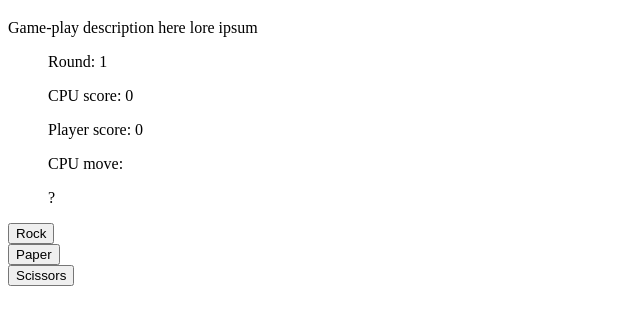
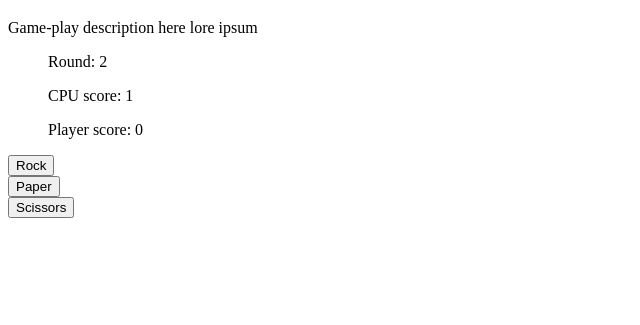
Before and after one commit to schrodobaggins/rock_paper_scissors, a plain HTML site: page index.html in a window 1280 px wide. Both pictures are taken after a click on the button "Rock". Shown: the part 61-386 px from the top of the page, without its empty margins (0-640 px from the left). Drawn offline with Linux system fonts and the light colour scheme.

Commit message:
all functionality is working now

```diff
--- a/app.js
+++ b/app.js
@@ -4,22 +4,26 @@
 
 
 // global instance variables
-
-// const playerSelection = "rock";
 const choices = ["rock","paper","scissors"];
 let playerScore = 0;
 let cpuScore = 0;
+let currRound = 1;
 
+// choices
 const rock = document.querySelector('#rock');
 const paper = document.querySelector('#paper');
 const scissors = document.querySelector('#scissors');
 
-const computerScore = document.querySelector('#current-cpu-score');
-const userScore = document.querySelector('#current-player-score');
+// keeping count of score and rounds
+const playerCounter = document.querySelector('#current-player-score');
+const computerCounter = document.querySelector('#current-cpu-score');
+const currentRound = document.querySelector('#current-round');
 
+playerCounter.textContent = 0;
+computerCounter.textContent = 0;
+currentRound.textContent = 1;
 
-
-// Actual game logic
+// user input clicks
 rock.addEventListener('click', () => {
     const computerSelection = computerPlay(choices);
     playRound('rock', computerSelection);
@@ -38,6 +42,19 @@ scissors.addEventListener('click', () => {
     game();
 })
 
+// keeps track of the user and computer scores
+window.addEventListener('click', function() {
+    playerCounter.textContent = playerScore
+});
+window.addEventListener('click', function() {
+    computerCounter.textContent = cpuScore
+});
+
+window.addEventListener('click', function(){
+    currentRound.textContent = currRound
+});
+
+// determines random output for cpu moves
 function computerPlay(choices){
         // get random index value
         const randomIndex = Math.floor(Math.random() * choices.length);
@@ -49,24 +66,24 @@ function computerPlay(choices){
 
 
 function playRound(playerSelection, computerSelection){
-    // remember to downcase string
+
     if(playerSelection == 'rock' && computerSelection == 'paper'){
-        console.log("scored");
+        currRound++
         cpuScore++;
         return "CPU has scored";
         }
     if(playerSelection == 'scissors' && computerSelection == 'rock'){
-        console.log("scored");
+        currRound++
         cpuScore++;
         return "CPU has scored";
         }
     if(playerSelection == 'paper' && computerSelection == 'scissors'){
-        console.log("scored");
+        currRound++
         cpuScore++;
         return "CPU has scored";
         }
     else{
-        console.log("scored");
+        currRound++
         playerScore++;
         return "You have scored"
     }
@@ -84,7 +101,7 @@ function determineResults(){
 
 
 function game(){
-        console.log("Player score is:" + playerScore);
-        console.log("CPU score is:" + cpuScore+ '\n');
+        // console.log("Player score is:" + playerScore);
+        // console.log("CPU score is:" + cpuScore+ '\n');
     return determineResults();
 }
--- a/index.html
+++ b/index.html
@@ -20,18 +20,13 @@
     <div class ="results subsection">
         <div class ="results">
             <ul class = "show-round">
-                Round: <span id="current-round">1</span>
+                Round: <span id="current-round"></span>
             </ul>
             <ul class="show-cpu-score">
-                CPU score: <span id="current-cpu-score">0</span>
+                CPU score: <span id="current-cpu-score"></span>
             </ul>
             <ul class="show-player-score">
-                Player score: <span id="current-player-score">0</span>
-            </ul>
-            <ul class="show-cpu-choice">
-                CPU move: <span id="current-cpu-choice">
-                    <p class ="display-choice"> ? </p>
-                </span>
+                Player score: <span id="current-player-score"></span>
             </ul>
         </div>
     </div>
```
